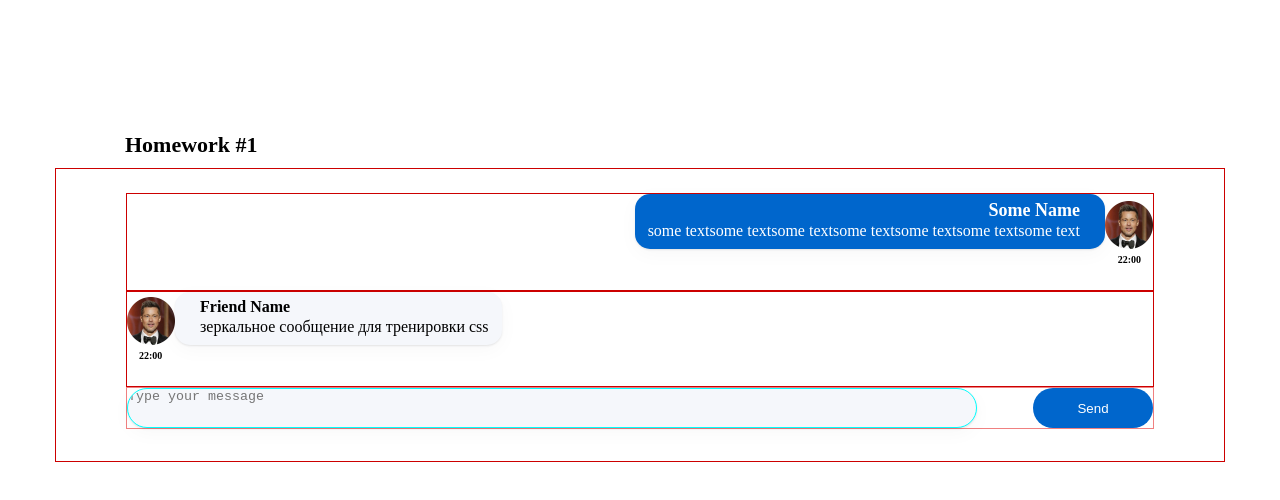
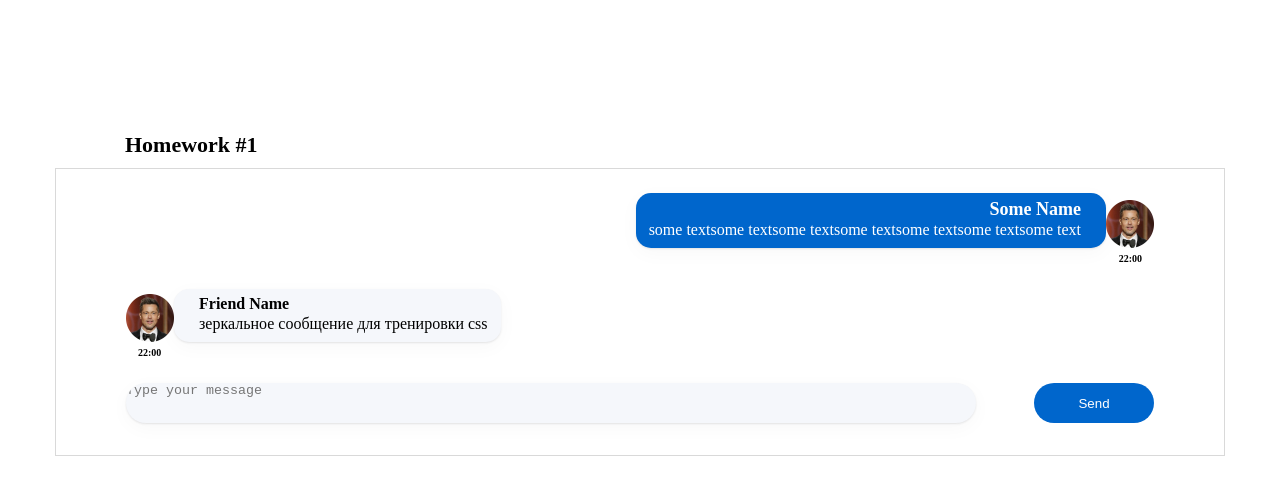
Before and after one commit to Faukkirik/hws2, a React (Create React App) app: page / in a window 1280 px wide. Shown: the top 500 px of the page. Built offline with nearby package versions, Linux system fonts and the light colour scheme.

Commit message:
3 commit - hw01 no border

```diff
--- a/src/s1-main/App.module.css
+++ b/src/s1-main/App.module.css
@@ -7,7 +7,7 @@
 }
 
 .hw {
-    border: 1px solid #cc0000;
+    border: 1px solid #D9D9D9;
     max-width: 1170px;
     width: 1170px;
     height: 100%;
--- a/src/s2-homeworks/hw01/friend-message/FriendMessage.module.css
+++ b/src/s2-homeworks/hw01/friend-message/FriendMessage.module.css
@@ -6,7 +6,7 @@
     flex-direction: column;
     padding-bottom: 24px;
 
-    border: 1px solid #cc0000;
+
 }
 
 .friendImageAndText {
--- a/src/s2-homeworks/hw01/message-sender/MessageSender.module.css
+++ b/src/s2-homeworks/hw01/message-sender/MessageSender.module.css
@@ -1,7 +1,7 @@
 .sendForm {
     display: flex;
-    border: #cc0000;
-    border: 1px solid lightcoral;
+
+
     justify-content: space-between;
 
 }
@@ -12,9 +12,10 @@
     border-radius: 20px;
     width: 850px;
     min-height: 40px;
-    border: 1px solid aqua;
+
     outline: none;
     resize: none;
+    border: none;
 }
 
 .button {
--- a/src/s2-homeworks/hw01/message/Message.module.css
+++ b/src/s2-homeworks/hw01/message/Message.module.css
@@ -8,7 +8,7 @@
     padding-bottom: 24px;
 
 
-    border: 1px solid #cc0000;
+
 
 
 }
```
